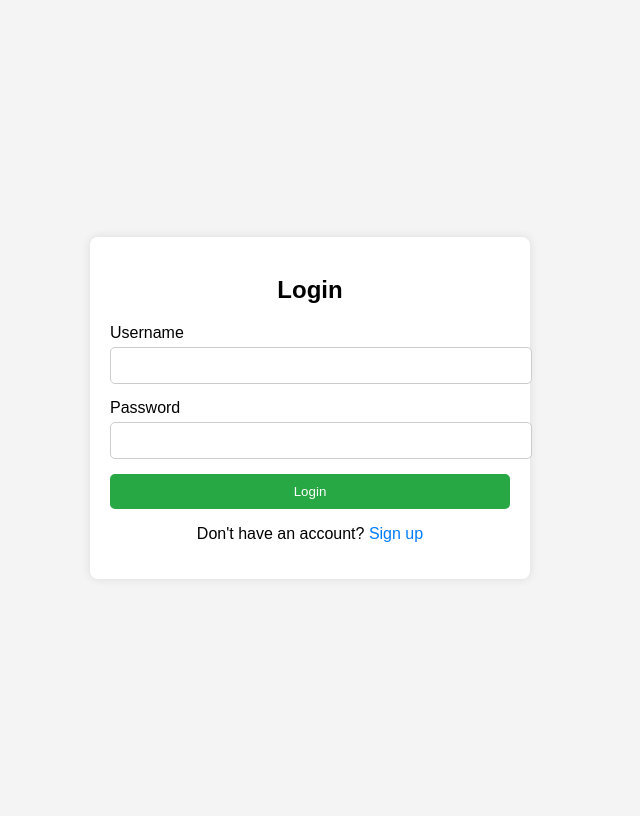
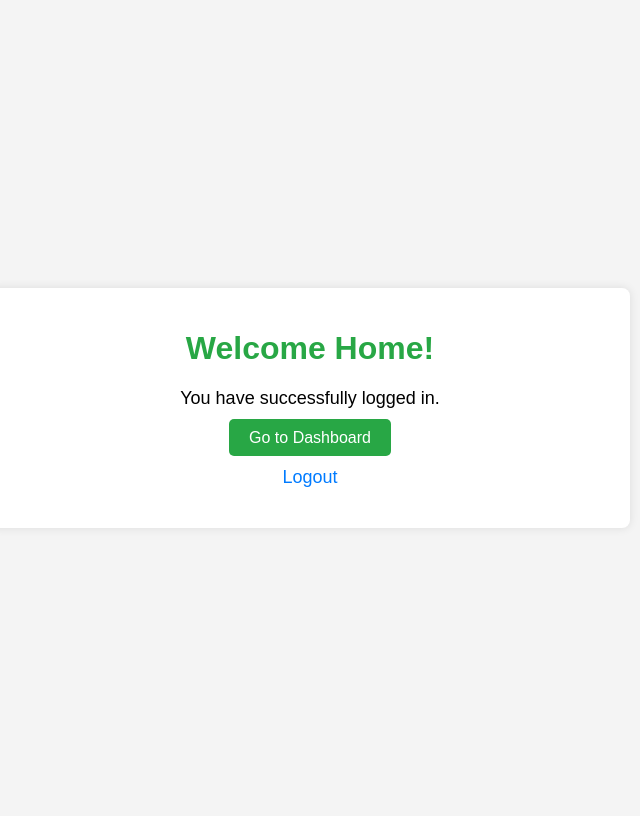
Before and after one commit to Rafael-Leao-2024/redesocial, a Flask app: template pacote/templates/fm.html in a window 1280 px wide. Shown: the whole page, without its empty margins (330-970 px from the left). Run offline with Flask 3, Linux system fonts and the light colour scheme; the template is opened without the code that fills it, so the values that code supplies are empty.

Commit message:
Update fm.html

```diff
--- a/pacote/templates/fm.html
+++ b/pacote/templates/fm.html
@@ -3,7 +3,7 @@
 <head>
     <meta charset="UTF-8">
     <meta name="viewport" content="width=device-width, initial-scale=1.0">
-    <title>Login Page</title>
+    <title>Home Page</title>
     <style>
         body {
             font-family: Arial, sans-serif;
@@ -14,83 +14,62 @@
             height: 100vh;
         }
 
-        .login-container {
+        .home-container {
             background-color: #fff;
             padding: 20px;
             box-shadow: 0 0 10px rgba(0, 0, 0, 0.1);
             border-radius: 8px;
-            max-width: 400px;
+            max-width: 600px;
             width: 100%;
+            text-align: center;
         }
 
-        .login-container h2 {
-            text-align: center;
+        .home-container h1 {
+            color: #28a745;
+        }
+
+        .home-container p {
+            font-size: 18px;
             margin-bottom: 20px;
         }
 
-        .form-group {
-            margin-bottom: 15px;
-        }
-
-        .form-group label {
-            display: block;
-            margin-bottom: 5px;
-        }
-
-        .form-group input {
-            width: 100%;
-            padding: 10px;
-            border: 1px solid #ccc;
-            border-radius: 5px;
-        }
-
         .btn {
-            display: block;
-            width: 100%;
-            padding: 10px;
+            padding: 10px 20px;
             background-color: #28a745;
             color: #fff;
             border: none;
             border-radius: 5px;
             cursor: pointer;
+            text-decoration: none;
         }
 
         .btn:hover {
             background-color: #218838;
         }
 
-        .signup-link {
-            text-align: center;
-            margin-top: 10px;
+        .logout-link {
+            margin-top: 20px;
+            display: block;
         }
 
-        .signup-link a {
+        .logout-link a {
             color: #007bff;
             text-decoration: none;
         }
 
-        .signup-link a:hover {
+        .logout-link a:hover {
             text-decoration: underline;
         }
     </style>
 </head>
 <body>
 
-    <div class="login-container">
-        <h2>Login</h2>
-        <form action="/login" method="POST">
-            <div class="form-group">
-                <label for="username">Username</label>
-                <input type="text" id="username" name="username" required>
-            </div>
-            <div class="form-group">
-                <label for="password">Password</label>
-                <input type="password" id="password" name="password" required>
-            </div>
-            <button type="submit" class="btn">Login</button>
-        </form>
-        <div class="signup-link">
-            <p>Don't have an account? <a href="/signup">Sign up</a></p>
+    <div class="home-container">
+        <h1>Welcome Home!</h1>
+        <p>You have successfully logged in.</p>
+        <a href="/dashboard" class="btn">Go to Dashboard</a>
+        <div class="logout-link">
+            <p><a href="/logout">Logout</a></p>
         </div>
     </div>
 
```
